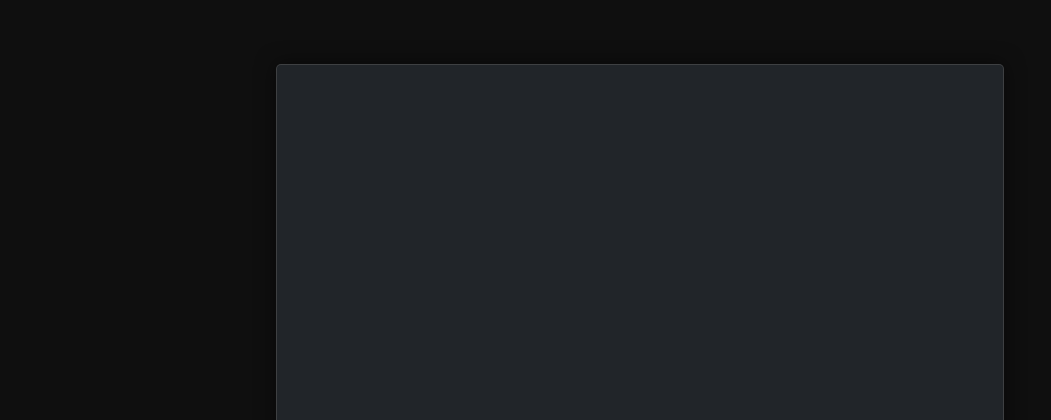
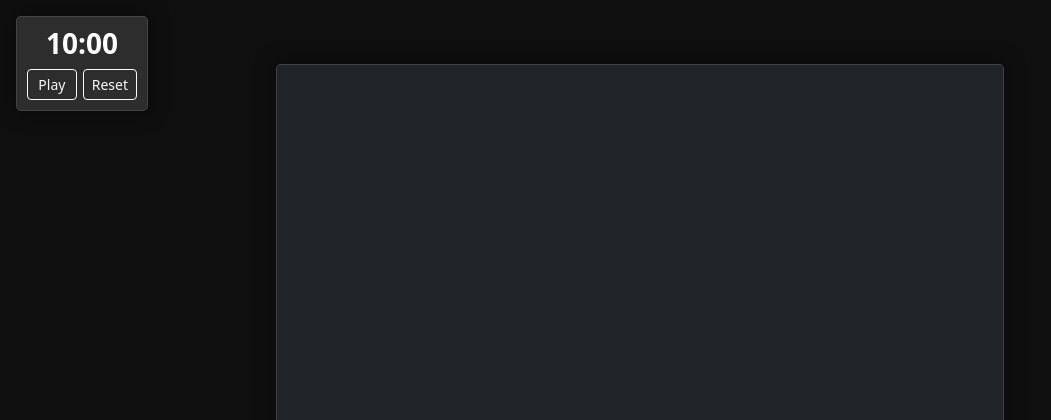
Before and after one commit to Syd4r/advancedPrediction, a Flask app: page / in a window 1280 px wide. Shown: the top 420 px of the page, without its empty margins (0-1051 px from the left). Run offline with Flask 3, Linux system fonts and the light colour scheme.

Commit message:
Fixes and additions

```diff
--- a/requirements.txt
+++ b/requirements.txt
@@ -3,8 +3,4 @@ flask_sqlalchemy
 python-dotenv
 requests
 gunicorn
-pytest
-mocker
-pytest-mock
-pylint
 openai
--- a/website/static/css/index.css
+++ b/website/static/css/index.css
@@ -114,3 +114,35 @@ textarea {
 .generation-controls .form-check {
     margin-bottom: 0;
 }
+
+.timer {
+    position: fixed;
+    top: 16px;
+    left: 16px;
+    z-index: 1050;
+    width: 132px;
+    padding: 10px;
+    text-align: center;
+    color: white;
+    background-color: rgb(45, 45, 46);
+    border: 1px solid #62626274;
+    border-radius: 5px;
+    box-shadow: 0px 0px 20px #00000087;
+}
+
+.timer-display {
+    font-size: 1.75rem;
+    font-weight: 700;
+    line-height: 1.2;
+    font-variant-numeric: tabular-nums;
+}
+
+.timer-controls {
+    display: flex;
+    gap: 6px;
+    margin-top: 8px;
+}
+
+.timer-controls .btn {
+    flex: 1;
+}
--- a/website/static/js/index.js
+++ b/website/static/js/index.js
@@ -4,6 +4,64 @@ document.addEventListener("keypress", (e) => {
         openSidebar();
     }
 });
+
+const timerDuration = 10 * 60;
+let remainingSeconds = timerDuration;
+let timerRunning = false;
+let timerInterval = null;
+
+const timerDisplay = document.getElementById("timer-display");
+const timerToggle = document.getElementById("timer-toggle");
+const timerReset = document.getElementById("timer-reset");
+
+function renderTimer() {
+    const minutes = Math.floor(remainingSeconds / 60);
+    const seconds = remainingSeconds % 60;
+    timerDisplay.textContent =
+        `${minutes}:${seconds.toString().padStart(2, "0")}`;
+}
+
+function stopTimer() {
+    timerRunning = false;
+    if (timerInterval !== null) {
+        clearInterval(timerInterval);
+        timerInterval = null;
+    }
+    timerToggle.textContent = "Play";
+}
+
+timerToggle.addEventListener("click", () => {
+    if (remainingSeconds === 0) {
+        remainingSeconds = timerDuration;
+        renderTimer();
+    }
+
+    if (timerRunning) {
+        stopTimer();
+        return;
+    }
+
+    timerRunning = true;
+    timerToggle.textContent = "Pause";
+    timerInterval = setInterval(() => {
+        remainingSeconds -= 1;
+        if (remainingSeconds <= 0) {
+            remainingSeconds = 0;
+            renderTimer();
+            stopTimer();
+            return;
+        }
+        renderTimer();
+    }, 1000);
+});
+
+timerReset.addEventListener("click", () => {
+    stopTimer();
+    remainingSeconds = timerDuration;
+    renderTimer();
+});
+
+renderTimer();
 
 sidebarOpen = false;
 let generationEnabled = true;
--- a/website/templates/index.html
+++ b/website/templates/index.html
@@ -94,6 +94,13 @@
 
 
     <body>
+        <div class="timer" id="timer" role="timer" aria-live="polite" aria-label="Ten minute timer">
+            <div class="timer-display" id="timer-display">10:00</div>
+            <div class="timer-controls">
+                <button type="button" class="btn btn-outline-light btn-sm" id="timer-toggle">Play</button>
+                <button type="button" class="btn btn-outline-light btn-sm" id="timer-reset">Reset</button>
+            </div>
+        </div>
         <script src="https://cdn.jsdelivr.net/npm/bootstrap@5.3.8/dist/js/bootstrap.bundle.min.js" integrity="sha384-FKyoEForCGlyvwx9Hj09JcYn3nv7wiPVlz7YYwJrWVcXK/BmnVDxM+D2scQbITxI" crossorigin="anonymous"></script>
         <script src="{{ url_for('static', filename='js/index.js') }}"></script>
     </body>
```
Also changed, not shown: tests/conftest.py (deleted, +0 -16 lines), tests/__init__.py (deleted).
